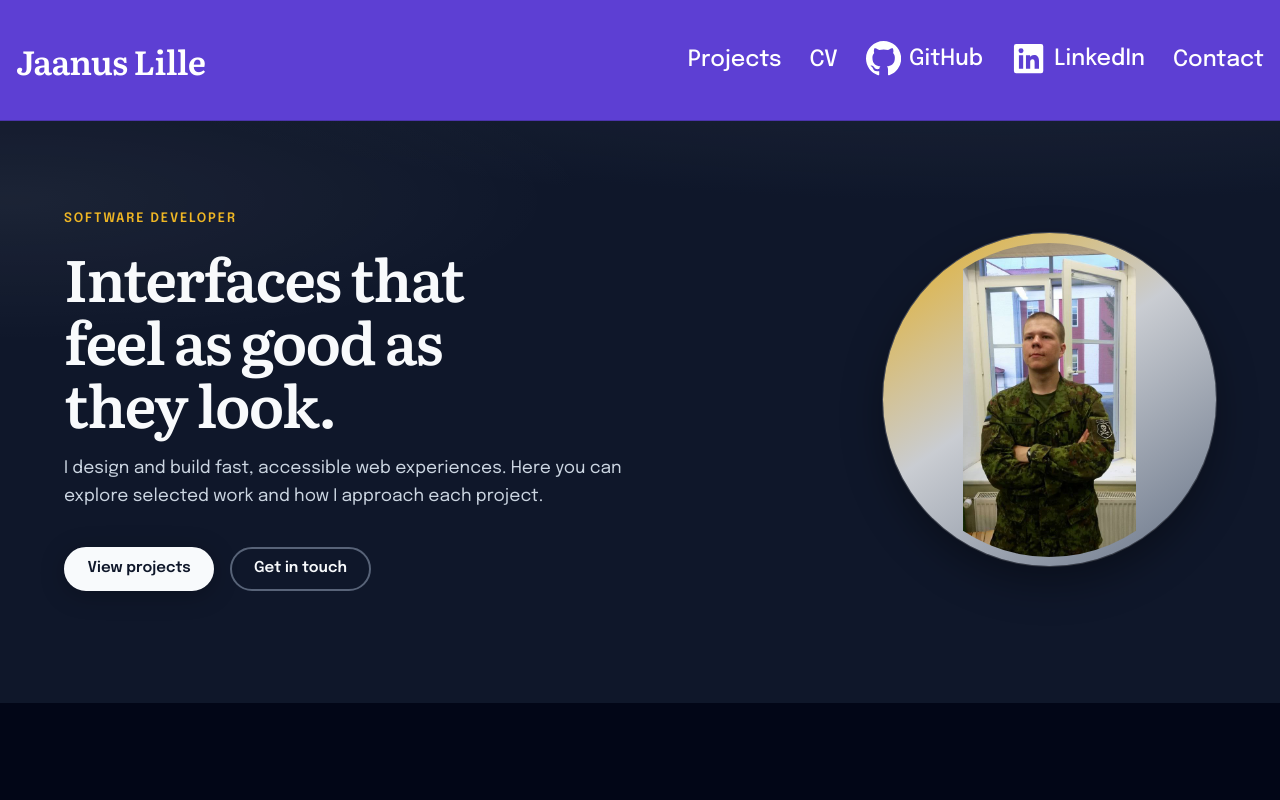
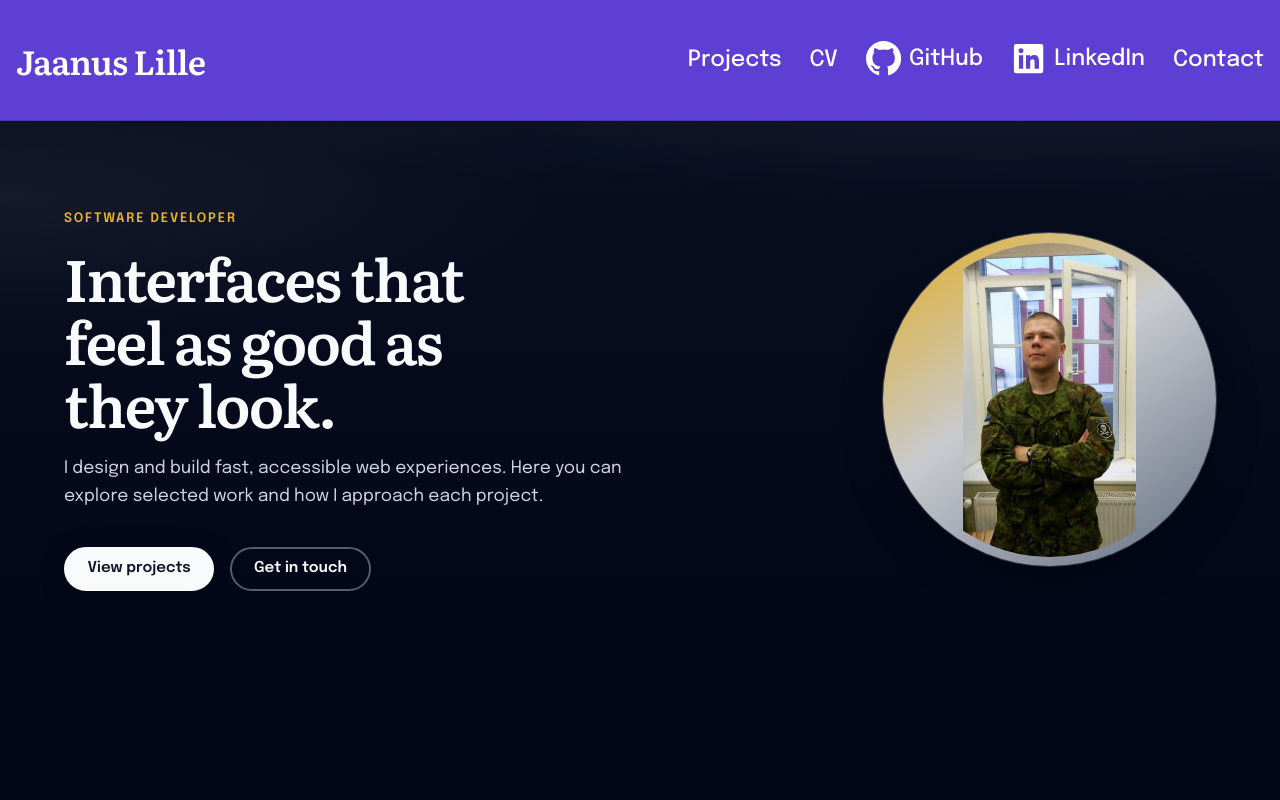
Before and after one commit to JaanusLille/portfoolio-koduleht, a React (Vite) app: page / in a window 1280 px wide. Shown: the top 800 px of the page. Built offline with nearby package versions, Linux system fonts and the light colour scheme.

Commit message:
Hero color change

```diff
--- a/src/components/Hero.css
+++ b/src/components/Hero.css
@@ -3,7 +3,9 @@
   position: relative;
   padding: clamp(3rem, 8vw, 5.5rem) 1.5rem clamp(4rem, 12vw, 7rem);
   overflow: hidden;
-  background-color: rgb(15 23 42 / var(--tw-bg-opacity));
+  /* background-color: rgb(15 23 42 / var(--tw-bg-opacity)); */
+  background: linear-gradient(180deg, rgb(8 14 32), rgb(2 6 23));
+      /* background: rgb(2 6 23); */
 }
 
 .hero__glow {
```
